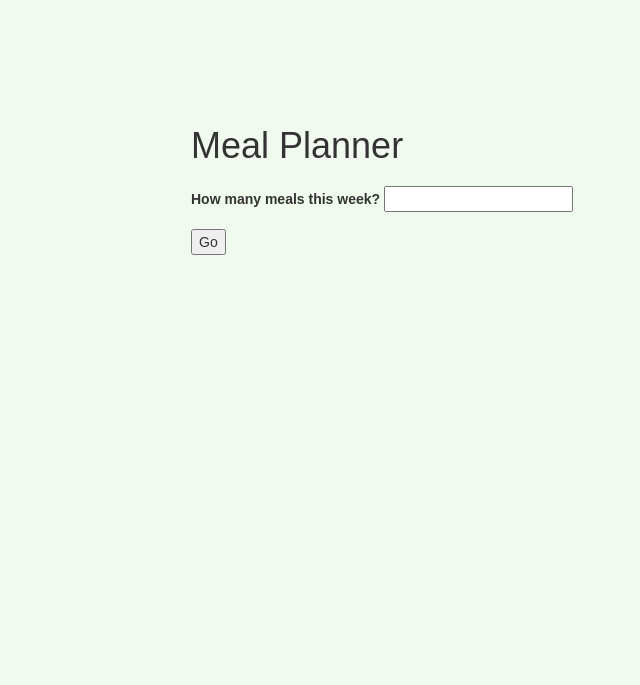
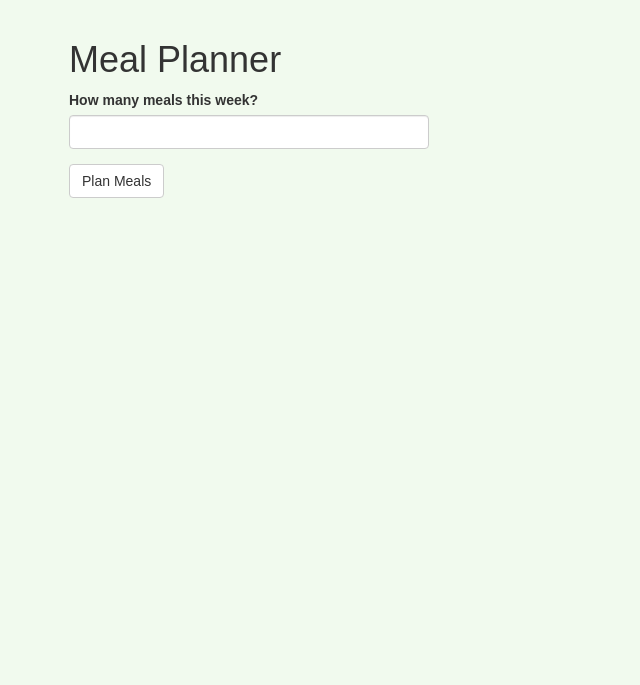
Before and after one commit to aherzfeld/mealbot, a Flask app: page /mealplanner in a window 1280 px wide. Shown: the part 52-737 px from the top of the page, without its empty margins (1-641 px from the left). Run offline with Flask 2, Linux system fonts and the light colour scheme; the visitor is signed in with stand-in values (Sample User, id 1); parts of the project's set-up code (start-up, migrations or seed data) failed here and were passed over; some libraries are stand-ins or nearby versions.

Commit message:
added mealplanner form

```diff
--- a/mealbot_app/forms.py
+++ b/mealbot_app/forms.py
@@ -1,7 +1,8 @@
 from flask_wtf import FlaskForm
-from wtforms import StringField, PasswordField, BooleanField, SubmitField
+from wtforms import StringField, PasswordField, BooleanField, SubmitField, \
+    IntegerField
 from wtforms.validators import ValidationError, DataRequired, Email, EqualTo, \
-    URL
+    URL, NumberRange
 from mealbot_app.models import User
 
 
@@ -46,3 +47,10 @@ class ResetPasswordForm(FlaskForm):
 class GetRecipeForm(FlaskForm):
     url = StringField('Recipe URL', validators=[DataRequired(), URL()])
     submit = SubmitField('Get Recipe')
+
+
+class MealPlannerForm(FlaskForm):
+    num_meals = IntegerField(
+        'How many meals this week?', validators=[DataRequired(),
+                                                 NumberRange(min=1, max=7)])
+    submit = SubmitField('Plan Meals')
--- a/mealbot_app/templates/mealplanner.html
+++ b/mealbot_app/templates/mealplanner.html
@@ -1,19 +1,13 @@
 {% extends "layout.html" %}
+{% import 'bootstrap/wtf.html' as wtf %}
 
-{% block title %}Index{% endblock %}
+{% block app_content %}
 
-{% block content %}
-
-  <div class="clr"></div>
-  <div class="container-2">
-    <h1 class="center">Meal Planner</h1>
-    <form class="form1">
-      <div class="form-group">
-        <label>How many meals this week?</label>
-        <input type="number" name="meal-number">
-      </div>
-      <input class="button" type="submit" value="Go" name="">
-    </form>
+  <h1>Meal Planner</h1>
+  <div class="row">
+    <div class="col-md-4">
+      {{ wtf.quick_form(form) }}
+    </div>
   </div>
 
 {% endblock %}
--- a/mealbot_app/views.py
+++ b/mealbot_app/views.py
@@ -6,7 +6,7 @@ from mealbot_app.forms import LoginForm, RegistrationForm
 from flask_login import current_user, login_user, logout_user, login_required
 from mealbot_app.models import User, Recipe
 from mealbot_app.forms import ResetPasswordRequestForm, ResetPasswordForm, \
-    GetRecipeForm
+    GetRecipeForm, MealPlannerForm
 from mealbot_app.email import send_password_reset_email
 # import our spoonacular API wrapper package
 import spoonacular as sp
@@ -68,10 +68,13 @@ def meals():
     return render_template('meals.html')
 
 
-@app.route('/mealplanner')
+@app.route('/mealplanner', methods=['GET', 'POST'])
 @login_required
 def mealplanner():
-    return render_template('mealplanner.html')
+    form = MealPlannerForm()
+    if form.validate_on_submit():
+        redirect(url_for('mealplanner'))  # temporary placeholder
+    return render_template('mealplanner.html', title='Meal Planner', form=form)
 
 
 @app.route('/login', methods=['GET', 'POST'])
```
Also changed, not shown: mealbot_app/templates/addmeal.html (+8 -15 lines).
